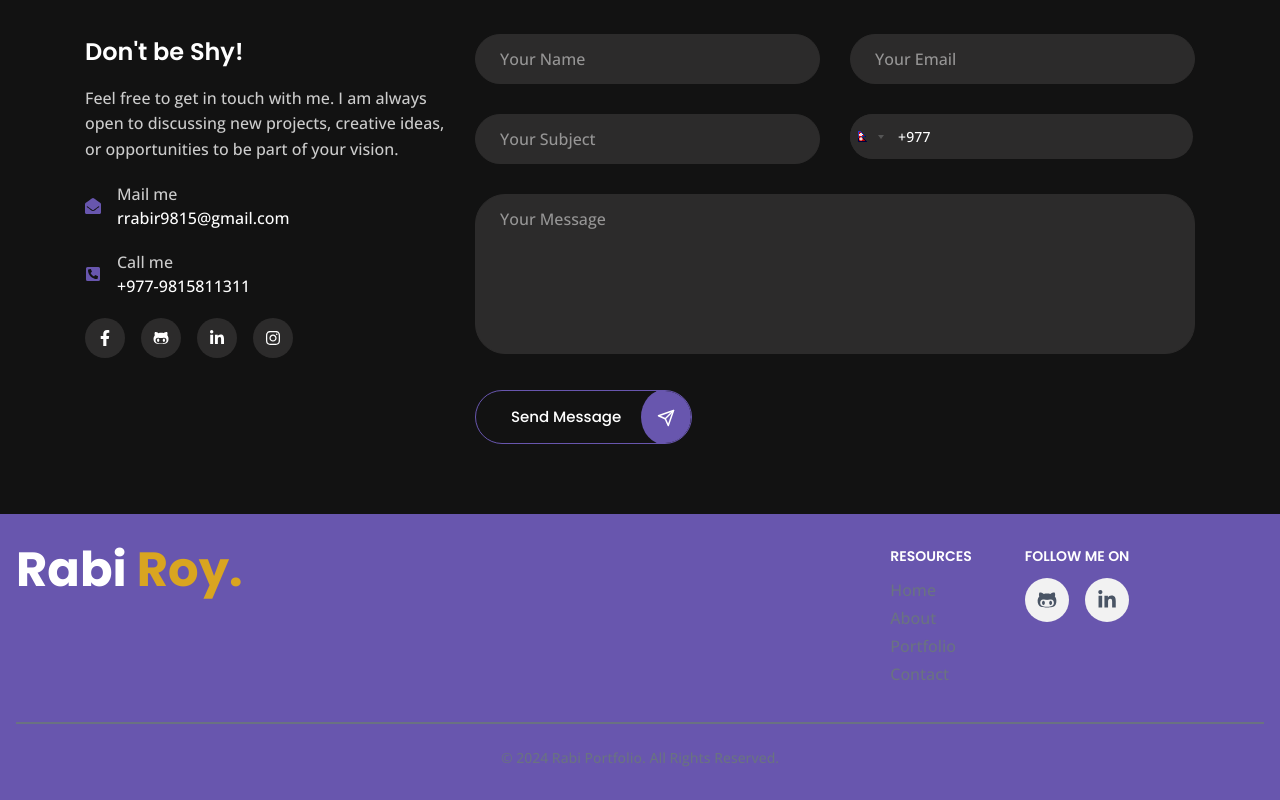
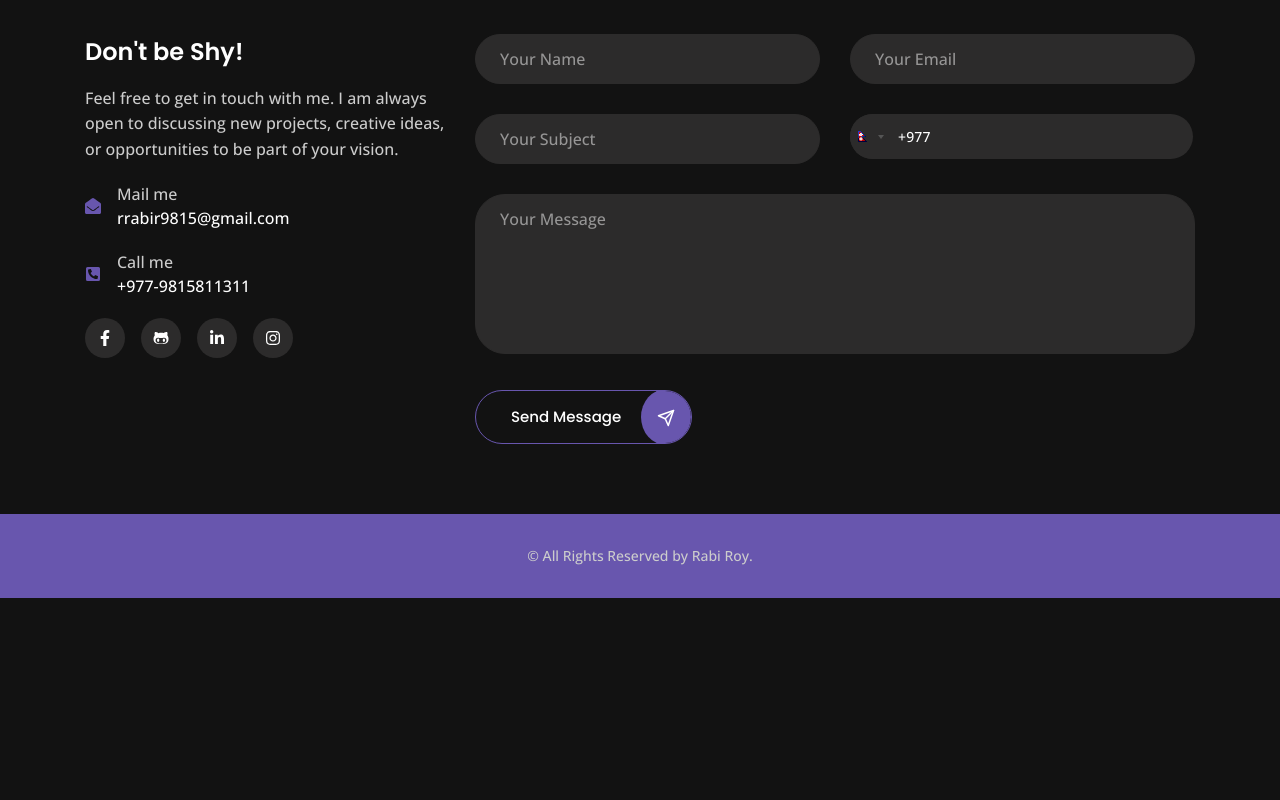
Before and after one commit to rrabir12/my-portfolio, a React (Vite) app: page / in a window 1280 px wide. Shown: the part 4347-5147 px from the top of the page. After the commit the page ends 4945 px from the top, so only its background shows below. Built offline with nearby package versions, Linux system fonts and the light colour scheme.

Commit message:
footer updated

```diff
--- a/src/components/Footer.jsx
+++ b/src/components/Footer.jsx
@@ -5,78 +5,15 @@ function Footer() {
   return (
     <footer className="bg-[#6856AE]">
       <div className="!mx-auto !w-full !max-w-screen-xl !p-4 !py-6 lg:!py-8">
-        <div className="md:flex md:justify-between">
-          <div className="!mb-6 md:mb-0">
-            <h2 className="text-5xl !text-white">Rabi <span className="text-[#D9A520]">Roy.</span></h2>
-          </div>
-          <div className="grid grid-cols-2 gap-8 sm:gap-6 sm:grid-cols-3">
-            <div>
-              <h2 className="!mb-3 !text-sm !font-semibold  !uppercase !text-white">
-                Resources
-              </h2>
-              <ul className="!text-gray-500 dark:!text-gray-300 !font-medium">
-                <li className="!mb-1">
-                  <a href="#home" className="hover:!underline">
-                    Home
-                  </a>
-                </li>
-                <li className="!mb-1">
-                  <a href="/#about" className="hover:!underline">
-                    About
-                  </a>
-                </li>
-                <li className="!mb-1">
-                  <a href="/#portfolio" className="hover:!underline">
-                    Portfolio
-                  </a>
-                </li>
-                <li className="!mb-3">
-                  <a href="/#contact" className="hover:!underline">
-                    Contact
-                  </a>
-                </li>
-              </ul>
-            </div>
-            <div>
-              <h2 className="!mb-3 !text-sm !font-semibold !uppercase !text-white">
-                Follow me on
-              </h2>
-              <ul className="!text-gray-600 flex dark:!text-gray-500 !font-medium !space-x-4">
-                <li className="!mb-4">
-                  <a
-                    href="https://github.com/rrabir12"
-                    target="_blank"
-                    rel="noopener noreferrer"
-                    className="hover:bg-[#4d36a5] hover:text-white bg-[#F2F2F2] !p-3 rounded-full flex items-center justify-center"
-                  >
-                    <FaGithubAlt className="!text-xl" />
-                  </a>
-                </li>
-                <li className="!mb-1">
-                  <a
-                    href="www.linkedin.com/in/rabi-roy-821466272"
-                    target="_blank"
-                    rel="noopener noreferrer"
-                    className="hover:bg-[#4d36a5] hover:text-white bg-[#F2F2F2] !p-3 rounded-full flex items-center justify-center"
-                  >
-                    <FaLinkedinIn className="!text-xl" />
-                  </a>
-                </li>
-
-              </ul>
-            </div>
-          </div>
-        </div>
-        <hr className="!my-6 !border-gray-500 sm:mx-auto dark:border-gray-700 lg:my-8" style={{border: "1px solid gray,"}}/>
-        <div className="sm:flex sm:items-center sm:justify-between lg:items-center lg:justify-center">
-          <span className="text-sm text-gray-500 sm:text-center dark:text-gray-300">
-            © 2024{" "}
-            <a href="/" className="hover:underline">
-               Rabi Portfolio
-            </a>
-            . All Rights Reserved.
+         {/* <div className="!mb-6 md:mb-0">
+            <h2 className="text-5xl !text-white text-center">Rabi <span className="text-[#D9A520]">Roy.</span></h2>
+          </div> */}
+       <div className="sm:flex sm:items-center sm:justify-between lg:items-center lg:justify-center">
+          <span className="text-sm">
+            © All Rights Reserved by Rabi Roy.
           </span>
         </div>
+
       </div>
     </footer>
   );
```
